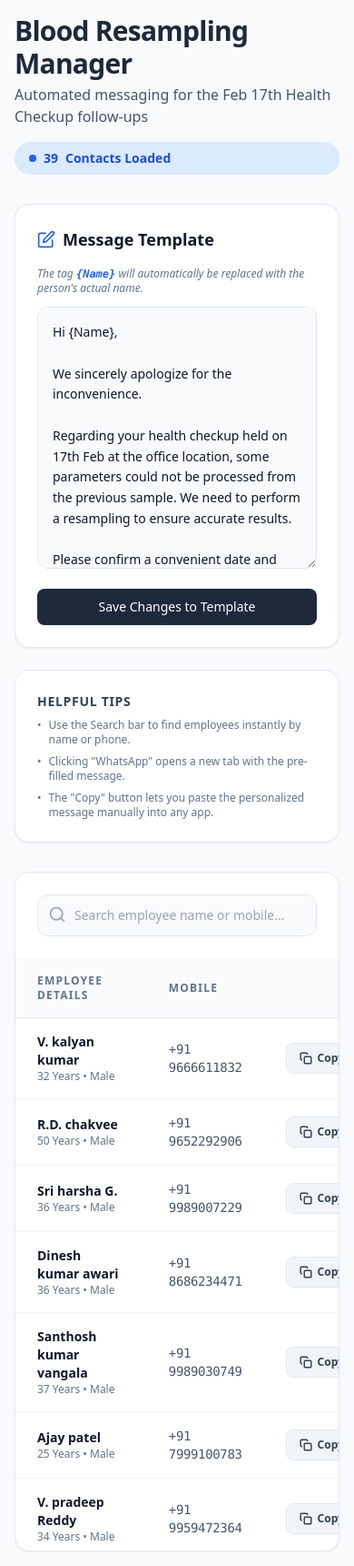
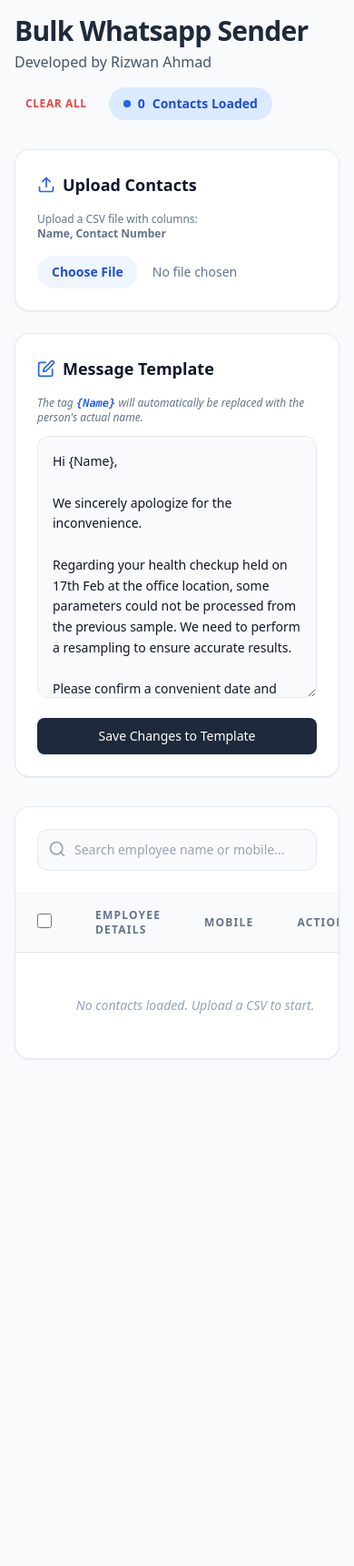
Before and after one commit to rizwank570-gif/Resample-Tool, a plain HTML site: page index.html in a window 390 px wide. Shown: the whole page at 91% size. After the commit the page ends 1180 px from the top, so only its background shows below. Drawn offline with nearby package versions, Linux system fonts and the light colour scheme.

Commit message:
Update index.html

```diff
--- a/index.html
+++ b/index.html
@@ -27,9 +27,16 @@
         <!-- Header -->
         <header class="mb-8 flex flex-col md:flex-row md:items-end justify-between gap-4">
             <div>
-                <h1 class="text-3xl font-bold text-slate-800 tracking-tight">Blood Resampling Manager</h1>
-                <p class="text-slate-600 mt-1">Automated messaging for the Feb 17th Health Checkup follow-ups</p>
+                <h1 class="text-3xl font-bold text-slate-800 tracking-tight">Bulk Whatsapp Sender</h1>
+                <p class="text-slate-600 mt-1">Developed by Rizwan Ahmad</p>
             </div>
+            <div class="flex items-center gap-3">
+                <button id="bulkSendBtn" onclick="sendSelected()" class="hidden text-xs font-bold bg-green-600 text-white hover:bg-green-700 transition-colors uppercase tracking-wider px-4 py-2 rounded-lg shadow-sm">
+                    Send Selected (0)
+                </button>
+                <button onclick="clearAllData()" class="text-xs font-bold text-red-500 hover:text-red-700 transition-colors uppercase tracking-wider px-3 py-2">
+                    Clear All
+                </button>
                 <div class="bg-blue-100 text-blue-700 px-4 py-2 rounded-full text-sm font-semibold flex items-center gap-2">
                     <span class="relative flex h-2 w-2">
                         <span class="animate-ping absolute inline-flex h-full w-full rounded-full bg-blue-400 opacity-75"></span>
@@ -37,12 +44,33 @@
                     </span>
                     <span id="count">0</span> Contacts Loaded
                 </div>
+            </div>
         </header>
 
         <div class="grid grid-cols-1 lg:grid-cols-3 gap-8">
 
             <!-- Left Panel: Message Configuration -->
             <div class="lg:col-span-1 space-y-6">
+                <!-- CSV Upload Box -->
+                <div class="bg-white p-6 rounded-2xl shadow-sm border border-slate-200">
+                    <h2 class="text-lg font-semibold mb-4 flex items-center gap-2">
+                        <svg xmlns="http://www.w3.org/2000/svg" class="w-5 h-5 text-blue-600" viewBox="0 0 24 24" fill="none" stroke="currentColor" stroke-width="2" stroke-linecap="round" stroke-linejoin="round"><path d="M21 15v4a2 2 0 0 1-2 2H5a2 2 0 0 1-2-2v-4"></path><polyline points="17 8 12 3 7 8"></polyline><line x1="12" y1="3" x2="12" y2="15"></line></svg>
+                        Upload Contacts
+                    </h2>
+                    <p class="text-xs text-slate-500 mb-4">Upload a CSV file with columns: <br><strong>Name, Contact Number</strong></p>
+
+                    <label class="block">
+                        <span class="sr-only">Choose CSV File</span>
+                        <input type="file" id="csvInput" accept=".csv" onchange="handleFileUpload(event)"
+                            class="block w-full text-sm text-slate-500
+                            file:mr-4 file:py-2 file:px-4
+                            file:rounded-full file:border-0
+                            file:text-sm file:font-semibold
+                            file:bg-blue-50 file:text-blue-700
+                            hover:file:bg-blue-100 cursor-pointer"/>
+                    </label>
+                </div>
+
                 <div class="bg-white p-6 rounded-2xl shadow-sm border border-slate-200">
                     <h2 class="text-lg font-semibold mb-4 flex items-center gap-2">
                         <svg xmlns="http://www.w3.org/2000/svg" class="w-5 h-5 text-blue-600" viewBox="0 0 24 24" fill="none" stroke="currentColor" stroke-width="2" stroke-linecap="round" stroke-linejoin="round"><path d="M11 4H4a2 2 0 0 0-2 2v14a2 2 0 0 0 2 2h14a2 2 0 0 0 2-2v-7"></path><path d="M18.5 2.5a2.121 2.121 0 1 1 3 3L12 15l-4 1 1-4 9.5-9.5z"></path></svg>
@@ -68,15 +96,6 @@
                         Save Changes to Template
                     </button>
                 </div>
-
-                <div class="bg-white p-6 rounded-2xl shadow-sm border border-slate-200">
-                    <h2 class="text-sm font-semibold text-slate-700 mb-2 uppercase tracking-wider">Helpful Tips</h2>
-                    <ul class="text-xs text-slate-500 space-y-2">
-                        <li class="flex gap-2"><span>•</span> Use the Search bar to find employees instantly by name or phone.</li>
-                        <li class="flex gap-2"><span>•</span> Clicking "WhatsApp" opens a new tab with the pre-filled message.</li>
-                        <li class="flex gap-2"><span>•</span> The "Copy" button lets you paste the personalized message manually into any app.</li>
-                    </ul>
-                </div>
             </div>
 
             <!-- Right Panel: Employee List -->
@@ -93,6 +112,9 @@
                         <table class="w-full text-left border-collapse">
                             <thead class="bg-slate-50 sticky top-0 z-10">
                                 <tr>
+                                    <th class="px-6 py-4 w-12 border-b border-slate-200">
+                                        <input type="checkbox" id="selectAll" onclick="toggleSelectAll(this)" class="w-4 h-4 rounded border-slate-300 text-blue-600 focus:ring-blue-500">
+                                    </th>
                                     <th class="px-6 py-4 text-xs font-bold text-slate-500 uppercase tracking-widest border-b border-slate-200">Employee Details</th>
                                     <th class="px-6 py-4 text-xs font-bold text-slate-500 uppercase tracking-widest border-b border-slate-200">Mobile</th>
                                     <th class="px-6 py-4 text-xs font-bold text-slate-500 uppercase tracking-widest text-right border-b border-slate-200">Actions</th>
@@ -114,66 +136,118 @@
     </div>
 
     <script>
-        // Full Employee List
-        let contacts = [
-            {id: 1, name: "V. kalyan kumar", age: 32, gen: "M", mobile: "9666611832"},
-            {id: 2, name: "R.D. chakvee", age: 50, gen: "M", mobile: "9652292906"},
-            {id: 3, name: "Sri harsha G.", age: 36, gen: "M", mobile: "9989007229"},
-            {id: 4, name: "Dinesh kumar awari", age: 36, gen: "M", mobile: "8686234471"},
-            {id: 5, name: "Santhosh kumar vangala", age: 37, gen: "M", mobile: "9989030749"},
-            {id: 6, name: "Ajay patel", age: 25, gen: "M", mobile: "7999100783"},
-            {id: 7, name: "V. pradeep Reddy", age: 34, gen: "M", mobile: "9959472364"},
-            {id: 8, name: "Y. Prudhvi", age: 31, gen: "M", mobile: "7993327284"},
-            {id: 9, name: "P. Mallikarjuna", age: 40, gen: "M", mobile: "9030700905"},
-            {id: 10, name: "Sherikas Rohith Rao", age: 30, gen: "M", mobile: "9494542125"},
-            {id: 11, name: "Krishna Kr", age: 25, gen: "M", mobile: "9771732505"},
-            {id: 12, name: "Bhavya Ande", age: 32, gen: "F", mobile: "9000298590"},
-            {id: 13, name: "Y. Rahul", age: 25, gen: "M", mobile: "9849559576"},
-            {id: 14, name: "G. Eshwar", age: 27, gen: "M", mobile: "9666250466"},
-            {id: 15, name: "B. Sriharsha", age: 34, gen: "M", mobile: "9491982851"},
-            {id: 16, name: "Rahul Khandelwal", age: 24, gen: "M", mobile: "8347299320"},
-            {id: 17, name: "Chetan Kushwaha", age: 24, gen: "M", mobile: "9424788675"},
-            {id: 18, name: "Zuhaib wami", age: 30, gen: "M", mobile: "7006581506"},
-            {id: 19, name: "Shafina Shaik G", age: 23, gen: "F", mobile: "7396426254"},
-            {id: 20, name: "Prathyush M", age: 37, gen: "M", mobile: "8978164815"},
-            {id: 21, name: "Goyal Bhalle", age: 39, gen: "M", mobile: "8130705588"},
-            {id: 22, name: "Gorigipati Harshitha", age: 32, gen: "F", mobile: "8008231848"},
-            {id: 23, name: "Jyothi Magi M", age: 29, gen: "F", mobile: "9446121762"},
-            {id: 24, name: "V. Gokul KRISHNAN", age: 25, gen: "M", mobile: "8374145220"},
-            {id: 25, name: "B. Goutham", age: 36, gen: "M", mobile: "9000439840"},
-            {id: 26, name: "K. Praveen", age: 32, gen: "M", mobile: "9032148288"},
-            {id: 27, name: "D. Amar", age: 37, gen: "M", mobile: "8015546787"},
-            {id: 28, name: "M.V Sudarshan Reddy", age: 34, gen: "M", mobile: "9966423432"},
-            {id: 29, name: "Kanika Chaudhari", age: 28, gen: "F", mobile: "7093825512"},
-            {id: 30, name: "Pratik Jadhav", age: 26, gen: "M", mobile: "7738622328"},
-            {id: 31, name: "Vandamsetty Lokesh", age: 31, gen: "M", mobile: "9030747248"},
-            {id: 32, name: "Akhil Veeramalla", age: 33, gen: "M", mobile: "8970510668"},
-            {id: 33, name: "Pavan Kumar", age: 31, gen: "M", mobile: "8500582794"},
-            {id: 34, name: "Silari Sathish kumar", age: 30, gen: "M", mobile: "9948566177"},
-            {id: 35, name: "Sirpuram Santhosh", age: 35, gen: "M", mobile: "9000253137"},
-            {id: 36, name: "B. Prema Tealingam", age: 24, gen: "M", mobile: "7702672511"},
-            {id: 37, name: "D. Makhalingam", age: 36, gen: "M", mobile: "9676386146"},
-            {id: 38, name: "T. Murali mohan Reddy", age: 44, gen: "M", mobile: "9951844384"},
-            {id: 39, name: "Soma SHANKAR BANATH", age: 40, gen: "M", mobile: "9951771161"}
-        ];
+        // Start with empty list
+        let contacts = [];
+        let selectedIds = new Set();
 
         const tableBody = document.getElementById('tableBody');
         const countEl = document.getElementById('count');
         const templateEl = document.getElementById('messageTemplate');
         const searchInput = document.getElementById('searchInput');
+        const bulkSendBtn = document.getElementById('bulkSendBtn');
 
-        // Main rendering function - uses the passed data array
+        // Handles CSV Upload and Parsing
+        function handleFileUpload(event) {
+            const file = event.target.files[0];
+            if (!file) return;
+
+            const reader = new FileReader();
+            reader.onload = function(e) {
+                const text = e.target.result;
+                processCSV(text);
+            };
+            reader.readAsText(file);
+        }
+
+        function processCSV(text) {
+            const lines = text.split(/\r?\n/);
+            const newContacts = [];
+
+            for (let i = 1; i < lines.length; i++) {
+                const line = lines[i].trim();
+                if (!line) continue;
+
+                const parts = line.split(',');
+                if (parts.length >= 2) {
+                    newContacts.push({
+                        id: Date.now() + i,
+                        name: parts[0].trim().replace(/^"|"$/g, ''),
+                        mobile: parts[1].trim().replace(/^"|"$/g, '').replace(/\D/g, ''),
+                        age: "--",
+                        gen: "--"
+                    });
+                }
+            }
+
+            if (newContacts.length > 0) {
+                contacts = newContacts;
+                selectedIds.clear();
+                updateBulkButton();
+                saveContacts();
+                renderTable(contacts);
+                showToast(`${newContacts.length} contacts imported!`);
+            } else {
+                showToast("No valid contacts found in CSV.");
+            }
+
+            document.getElementById('csvInput').value = '';
+        }
+
+        function toggleSelectAll(checkbox) {
+            if (checkbox.checked) {
+                contacts.forEach(c => selectedIds.add(c.id));
+            } else {
+                selectedIds.clear();
+            }
+            renderTable(contacts);
+            updateBulkButton();
+        }
+
+        function toggleContactSelection(id) {
+            if (selectedIds.has(id)) {
+                selectedIds.delete(id);
+            } else {
+                selectedIds.add(id);
+            }
+
+            const selectAllCheckbox = document.getElementById('selectAll');
+            if (selectedIds.size === contacts.length && contacts.length > 0) {
+                selectAllCheckbox.checked = true;
+            } else {
+                selectAllCheckbox.checked = false;
+            }
+            updateBulkButton();
+        }
+
+        function updateBulkButton() {
+            if (selectedIds.size > 0) {
+                bulkSendBtn.classList.remove('hidden');
+                bulkSendBtn.innerText = `Send Selected (${selectedIds.size})`;
+            } else {
+                bulkSendBtn.classList.add('hidden');
+            }
+        }
+
         function renderTable(dataToDisplay) {
             tableBody.innerHTML = '';
             countEl.innerText = dataToDisplay.length;
 
+            if (dataToDisplay.length === 0) {
+                tableBody.innerHTML = `<tr><td colspan="4" class="px-6 py-12 text-center text-slate-400 italic text-sm">No contacts loaded. Upload a CSV to start.</td></tr>`;
+                return;
+            }
+
             dataToDisplay.forEach((person) => {
+                const isSelected = selectedIds.has(person.id);
                 const row = document.createElement('tr');
-                row.className = "hover:bg-blue-50/50 transition-colors group";
+                row.className = `hover:bg-blue-50/50 transition-colors group ${isSelected ? 'bg-blue-50/30' : ''}`;
                 row.innerHTML = `
                     <td class="px-6 py-4">
+                        <input type="checkbox" ${isSelected ? 'checked' : ''} onchange="toggleContactSelection(${person.id})" class="w-4 h-4 rounded border-slate-300 text-blue-600 focus:ring-blue-500">
+                    </td>
+                    <td class="px-6 py-4">
                         <div class="text-sm font-semibold text-slate-900">${person.name}</div>
-                        <div class="text-xs text-slate-500 font-medium">${person.age} Years • ${person.gen === 'M' ? 'Male' : 'Female'}</div>
+                        <div class="text-xs text-slate-500 font-medium">Contact</div>
                     </td>
                     <td class="px-6 py-4 text-sm text-slate-600 font-mono tracking-tight">
                         +91 ${person.mobile}
@@ -204,10 +278,8 @@
             renderTable(filtered);
         }
 
-        // Unified handler to ensure the correct name is used every time
         function handleAction(action, person) {
             const template = templateEl.value;
-            // This replaces {Name} with the actual person name from the row data
             const personalizedMsg = template.replace(/{Name}/g, person.name);
 
             if (action === "copy") {
@@ -222,6 +294,24 @@
                 const encodedMsg = encodeURIComponent(personalizedMsg);
                 const url = `https://wa.me/91${person.mobile}?text=${encodedMsg}`;
                 window.open(url, '_blank');
+            }
+        }
+
+        function sendSelected() {
+            const selectedContacts = contacts.filter(c => selectedIds.has(c.id));
+            if (selectedContacts.length === 0) return;
+
+            if (confirm(`This will open ${selectedContacts.length} WhatsApp tabs. Your browser might block these popups initially. Do you want to continue?`)) {
+                selectedContacts.forEach((person, index) => {
+                    // Slight timeout to prevent some browser blocks
+                    setTimeout(() => {
+                        const template = templateEl.value;
+                        const personalizedMsg = template.replace(/{Name}/g, person.name);
+                        const encodedMsg = encodeURIComponent(personalizedMsg);
+                        const url = `https://wa.me/91${person.mobile}?text=${encodedMsg}`;
+                        window.open(url, '_blank');
+                    }, index * 500); // 500ms interval between tabs
+                });
             }
         }
 
@@ -242,11 +332,32 @@
             showToast("Message template saved!");
         }
 
-        // Initialize on load
+        function saveContacts() {
+            localStorage.setItem('resampling_contacts_v2', JSON.stringify(contacts));
+        }
+
+        function clearAllData() {
+            if (confirm("This will remove all uploaded contacts and reset the template. Are you sure?")) {
+                contacts = [];
+                selectedIds.clear();
+                localStorage.removeItem('resampling_contacts_v2');
+                updateBulkButton();
+                renderTable(contacts);
+                showToast("All data cleared.");
+            }
+        }
+
         window.onload = () => {
-            const saved = localStorage.getItem('resampling_template_v2');
-            if (saved) templateEl.value = saved;
+            const savedTemplate = localStorage.getItem('resampling_template_v2');
+            if (savedTemplate) templateEl.value = savedTemplate;
+
+            const savedContacts = localStorage.getItem('resampling_contacts_v2');
+            if (savedContacts) {
+                contacts = JSON.parse(savedContacts);
+            }
+
             renderTable(contacts);
+            updateBulkButton();
         };
     </script>
 </body>
```
Lines whose indentation alone changed are shown as unchanged.
